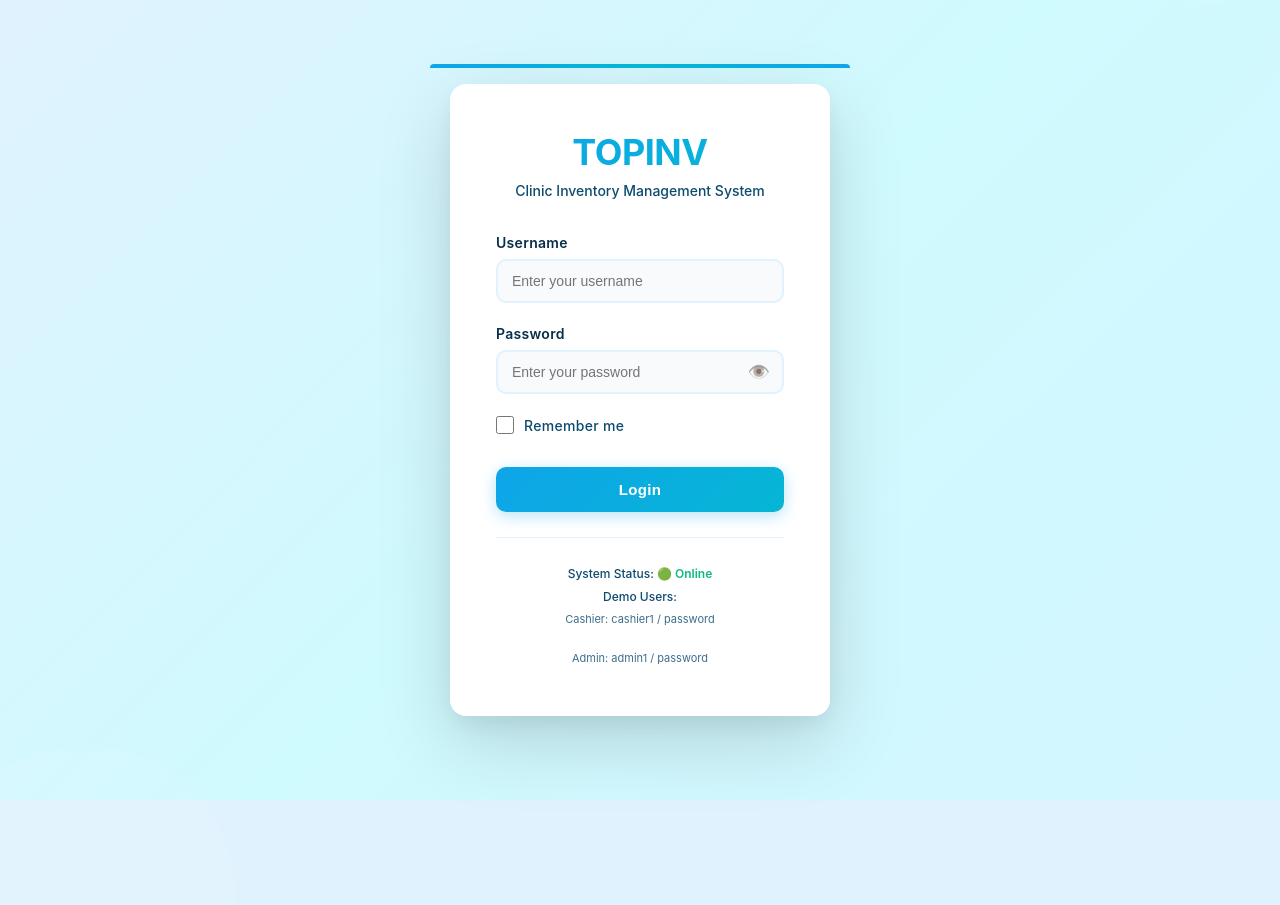
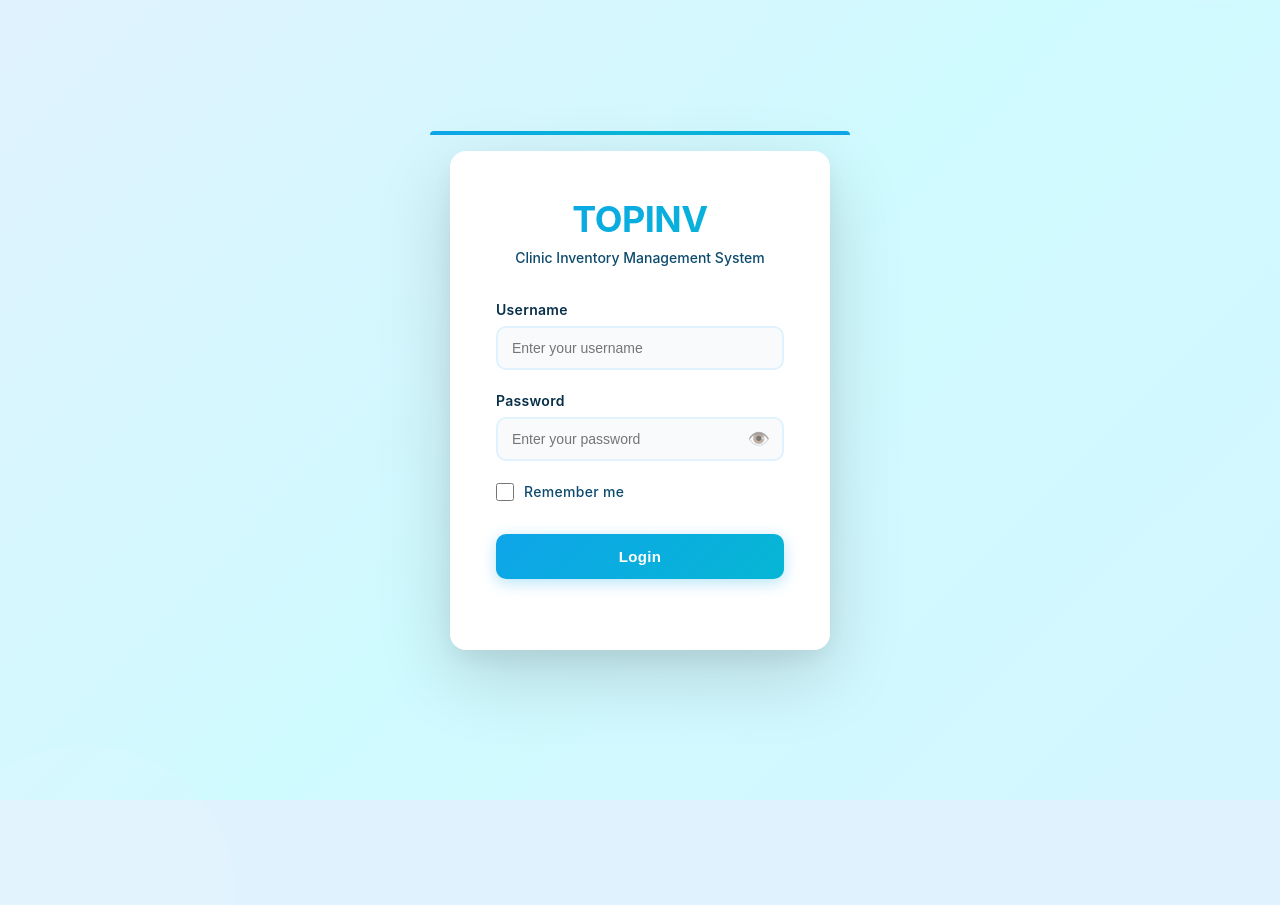
Before and after one commit to Amanyire28/inventory-management-system, a PHP site: page /topinv/ in a window 1280 px wide; the page is wider, and only the part inside the window is pictured. Shown: the top 905 px of that part. Run offline with PHP 8.4, Linux system fonts and the light colour scheme.

Commit message:
Remove demo user credentials from login page

```diff
--- a/index.php
+++ b/index.php
@@ -64,13 +64,6 @@ if (isset($_GET['logout'], $_GET['token'])) {
                 <div id="loginError" class="alert alert-danger" style="display: none;"></div>
                 <div id="loginSuccess" class="alert alert-success" style="display: none;"></div>
             </form>
-
-            <div class="login-footer">
-                <p>System Status: <span class="status-online">🟢 Online</span></p>
-                <p>Demo Users:</p>
-                <small>Cashier: cashier1 / password</small><br>
-                <small>Admin: admin1 / password</small>
-            </div>
         </div>
     </div>
 
```
